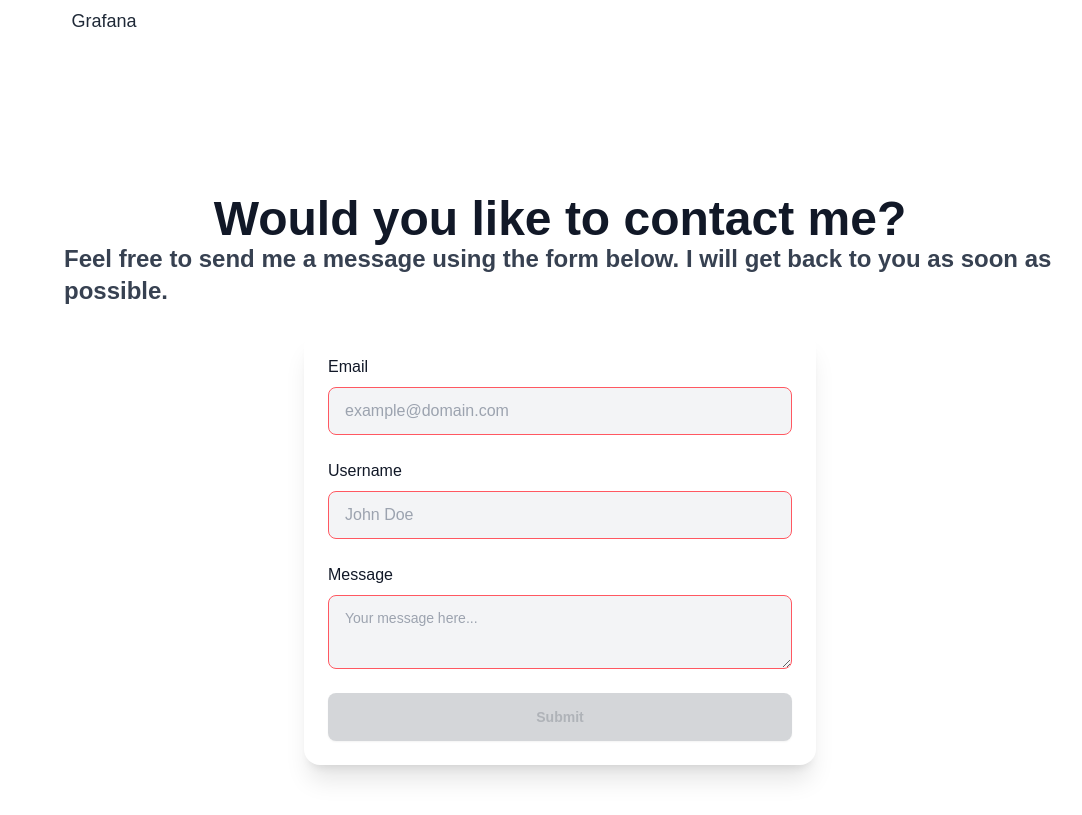
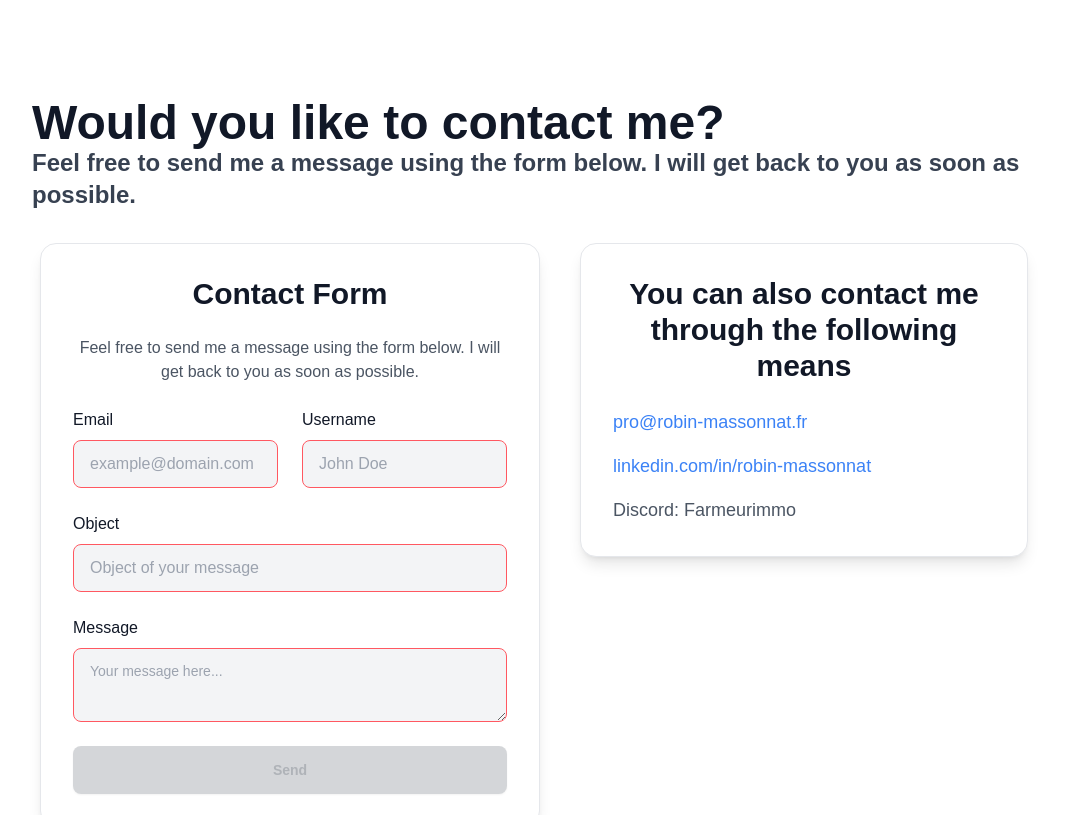
Before and after one commit to Farmeurimmo/portfolio-v5, a Next.js app: page /en in a window 1280 px wide. Shown: the part 1822-2637 px from the top of the page, without its empty margins (80-1162 px from the left). Built offline with nearby package versions, Linux system fonts and the light colour scheme; no server answers.

Commit message:
feat: better contact form

```diff
--- a/src/app/[locale]/page.jsx
+++ b/src/app/[locale]/page.jsx
@@ -219,7 +219,7 @@ export default function HomePage() {
     return (
         <div className="flex flex-col items-center min-h-screen p-8 pb-20 gap-16 sm:p-20 font-[var(--font-geist-sans)]">
             <main className="flex flex-col gap-8 w-full">
-                <section id="presentation" className="flex flex-col items-center min-h-screen p-4 sm:p-8 lg:p-16">
+                <section id="presentation" className="flex flex-col items-center min-h-screen p-2 sm:p-4 lg:p-8">
                     <div className="hero place-items-start flex flex-col lg:flex-row items-center gap-8 w-full">
                         <div className="text-center lg:text-left gap-4 w-full">
                             <div className="flex items-center gap-4 mb-4">
@@ -255,7 +255,7 @@ export default function HomePage() {
                         ))}
                     </div>
                 </section>
-                <section id={"contact"} className="flex flex-col items-center min-h-screen p-4 sm:p-8 lg:p-16">
+                <section id={"contact"} className="flex flex-col items-start min-h-screen p-2 sm:p-4 lg:p-8">
                     <h2 className="text-3xl sm:text-4xl lg:text-5xl font-bold text-gray-900 dark:text-white">{t('contact.title')}</h2>
                     <p className="text-lg font-semibold sm:text-xl lg:text-2xl text-gray-700 dark:text-gray-200">{t('contact.description')}</p>
                     <ContactForm/>
--- a/src/components/ContactForm.jsx
+++ b/src/components/ContactForm.jsx
@@ -5,7 +5,7 @@ import {useTranslations} from "next-intl";
 
 export default function ContactForm() {
     const t = useTranslations("HomePage");
-    const [formData, setFormData] = useState({email: "", username: "", message: ""});
+    const [formData, setFormData] = useState({email: "", username: "", object: "", message: ""});
     const [formFieldValidity, setFormFieldValidity] = useState({email: false, username: false, message: false});
     const [loading, setLoading] = useState(false);
     const [success, setSuccess] = useState(false);
@@ -17,6 +17,8 @@ export default function ContactForm() {
                 return /^[^\s@]+@[^\s@]+\.[^\s@]+$/.test(value);
             case "username":
                 return value.length >= 3;
+            case "object":
+                return value.length >= 5;
             case "message":
                 return value.length >= 10;
             default:
@@ -48,7 +50,7 @@ export default function ContactForm() {
             if (!response.ok) throw new Error("An error occurred");
 
             setSuccess(true);
-            setFormData({email: "", username: "", message: ""});
+            setFormData({email: "", username: "", object: "", message: ""});
             setFormFieldValidity({email: false, username: false, message: false});
         } catch (err) {
             setError(err.message);
@@ -58,53 +60,110 @@ export default function ContactForm() {
     };
 
     return (
-        <form onSubmit={handleSubmit}
-              className="flex flex-col m-6 gap-6 p-6 bg-white text-gray-900 dark:bg-gray-900 dark:text-white rounded-2xl shadow-xl w-full max-w-lg">
+        <div className="flex flex-col xl:grid xl:grid-cols-2 gap-10 px-2 py-8 items-start justify-center">
+            <form
+                onSubmit={handleSubmit}
+                className="flex flex-col gap-6 p-8 bg-white dark:bg-gray-900 text-gray-900 dark:text-white
+                rounded-2xl shadow-lg w-full max-w-4xl border border-gray-200 dark:border-gray-800"
+            >
+                <h2 className="text-3xl font-bold text-center">{t("contact.formTitle")}</h2>
+                <p className="text-gray-600 dark:text-gray-400 text-center">{t("contact.description")}</p>
+
+                <div className="grid grid-cols-1 md:grid-cols-2 gap-6">
                     <label className="flex flex-col gap-2">
-                <span className="text-gray-900 dark:text-gray-200">{t('contact.email')}</span>
+                        <span className="text-gray-900 dark:text-gray-200 font-medium">{t("contact.email")}</span>
                         <input
                             type="email"
                             name="email"
                             value={formData.email}
                             onChange={handleChange}
-                    className={`input input-bordered bg-gray-100 dark:bg-gray-800 text-gray-900 dark:text-white ${formFieldValidity.email ? "input-success" : "input-error"}`}
-                    placeholder={t('contact.emailPlaceholder')}
+                            className={`input input-bordered bg-gray-100 dark:bg-gray-800 text-gray-900 dark:text-white ${
+                                formFieldValidity.email ? "input-success" : "input-error"
+                            }`}
+                            placeholder={t("contact.emailPlaceholder")}
                             required
                         />
                     </label>
 
                     <label className="flex flex-col gap-2">
-                <span className="text-gray-900 dark:text-gray-200">{t('contact.username')}</span>
+                        <span className="text-gray-900 dark:text-gray-200 font-medium">{t("contact.username")}</span>
                         <input
                             type="text"
                             name="username"
                             value={formData.username}
                             onChange={handleChange}
-                    className={`input input-bordered bg-gray-100 dark:bg-gray-800 text-gray-900 dark:text-white ${formFieldValidity.username ? "input-success" : "input-error"}`}
-                    placeholder={t('contact.usernamePlaceholder')}
+                            className={`input input-bordered bg-gray-100 dark:bg-gray-800 text-gray-900 dark:text-white ${
+                                formFieldValidity.username ? "input-success" : "input-error"
+                            }`}
+                            placeholder={t("contact.usernamePlaceholder")}
+                            required
+                        />
+                    </label>
+                </div>
+
+                <label className="flex flex-col gap-2">
+                    <span className="text-gray-900 dark:text-gray-200 font-medium">{t("contact.object")}</span>
+                    <input
+                        type="text"
+                        name="object"
+                        value={formData.object}
+                        onChange={handleChange}
+                        className={`input input-bordered bg-gray-100 dark:bg-gray-800 text-gray-900 dark:text-white ${
+                            formFieldValidity.object ? "input-success" : "input-error"
+                        }`}
+                        placeholder={t("contact.objectPlaceholder")}
                         required
                     />
                 </label>
 
                 <label className="flex flex-col gap-2">
-                <span className="text-gray-900 dark:text-gray-200">{t('contact.message')}</span>
+                    <span className="text-gray-900 dark:text-gray-200 font-medium">{t("contact.message")}</span>
                     <textarea
                         name="message"
                         value={formData.message}
                         onChange={handleChange}
-                    className={`textarea textarea-bordered bg-gray-100 dark:bg-gray-800 text-gray-900 dark:text-white ${formFieldValidity.message ? "textarea-success" : "textarea-error"}`}
-                    placeholder={t('contact.messagePlaceholder')}
+                        className={`textarea textarea-bordered bg-gray-100 dark:bg-gray-800 text-gray-900 dark:text-white ${
+                            formFieldValidity.message ? "textarea-success" : "textarea-error"
+                        }`}
+                        placeholder={t("contact.messagePlaceholder")}
                         required
                     />
                 </label>
 
-            <button type="submit" className="btn btn-primary"
-                    disabled={loading || !Object.values(formFieldValidity).every(Boolean)}>
-                {loading ? t('contact.sending') : t('contact.submit')}
+                <button
+                    type="submit"
+                    className="btn btn-primary w-full"
+                    disabled={loading || !Object.values(formFieldValidity).every(Boolean)}
+                >
+                    {loading ? <span className="loading loading-spinner"></span> : t("contact.submit")}
                 </button>
 
-            {success && <p className="text-green-500 text-sm">{t('contact.successMessage')}</p>}
-            {error && <p className="text-red-500 text-sm">{error}</p>}
+                {success && <p className="text-green-500 text-sm text-center">{t("contact.successMessage")}</p>}
+                {error && <p className="text-red-500 text-sm text-center">{error}</p>}
             </form>
+
+            <div className="bg-white dark:bg-gray-900 text-gray-900 dark:text-white p-8 rounded-2xl shadow-lg
+            w-full max-w-md border border-gray-200 dark:border-gray-800">
+                <h2 className="text-3xl font-bold text-center">{t("contact.otherWays")}</h2>
+                <div className="mt-6 space-y-4 text-left">
+                    <div>
+                        <a href="mailto:pro@robin-massonnat.fr"
+                           className="text-blue-500 hover:underline text-lg font-medium">
+                            pro@robin-massonnat.fr
+                        </a>
+                    </div>
+                    <div>
+                        <a
+                            href="https://www.linkedin.com/in/robin-massonnat"
+                            target="_blank"
+                            className="text-blue-500 hover:underline text-lg font-medium"
+                        >
+                            linkedin.com/in/robin-massonnat
+                        </a>
+                    </div>
+                    <div className="text-gray-600 dark:text-gray-300 text-lg font-medium">Discord: Farmeurimmo</div>
+                </div>
+            </div>
+        </div>
     );
 }
--- a/src/langs/en.json
+++ b/src/langs/en.json
@@ -14,17 +14,21 @@
       "Languages": "Languages"
     },
     "contact": {
+      "formTitle": "Contact Form",
       "title": "Would you like to contact me?",
       "description": "Feel free to send me a message using the form below. I will get back to you as soon as possible.",
       "email": "Email",
       "emailPlaceholder": "example@domain.com",
       "username": "Username",
       "usernamePlaceholder": "John Doe",
+      "object": "Object",
+      "objectPlaceholder": "Object of your message",
       "message": "Message",
       "messagePlaceholder": "Your message here...",
-      "submit": "Submit",
+      "submit": "Send",
       "sending": "Sending...",
-      "successMessage": "Message sent successfully!"
+      "successMessage": "Message sent successfully!",
+      "otherWays": "You can also contact me through the following means"
     }
   },
   "LocaleSwitcher": {
--- a/src/langs/fr.json
+++ b/src/langs/fr.json
@@ -14,17 +14,21 @@
       "Languages": "Langages"
     },
     "contact": {
+      "formTitle": "Formulaire de contact",
       "title": "Vous souhaitez me contacter ?",
       "description": "N'hésitez pas à m'envoyer un message en utilisant le formulaire ci-dessous. Je vous répondrai dans les plus brefs délais.",
       "email": "Email",
       "emailPlaceholder": "exemple@domaine.com",
       "username": "Nom d'utilisateur",
       "usernamePlaceholder": "John Doe",
+      "object": "Objet",
+      "objectPlaceholder": "Objet de votre message",
       "message": "Message",
       "messagePlaceholder": "Votre message ici...",
       "submit": "Envoyer",
       "sending": "Envoi en cours...",
-      "successMessage": "Message envoyé avec succès !"
+      "successMessage": "Message envoyé avec succès !",
+      "otherWays": "Vous pouvez également me contacter par les moyens suivants"
     }
   },
   "LocaleSwitcher": {
```
Lines whose indentation alone changed are shown as unchanged.
